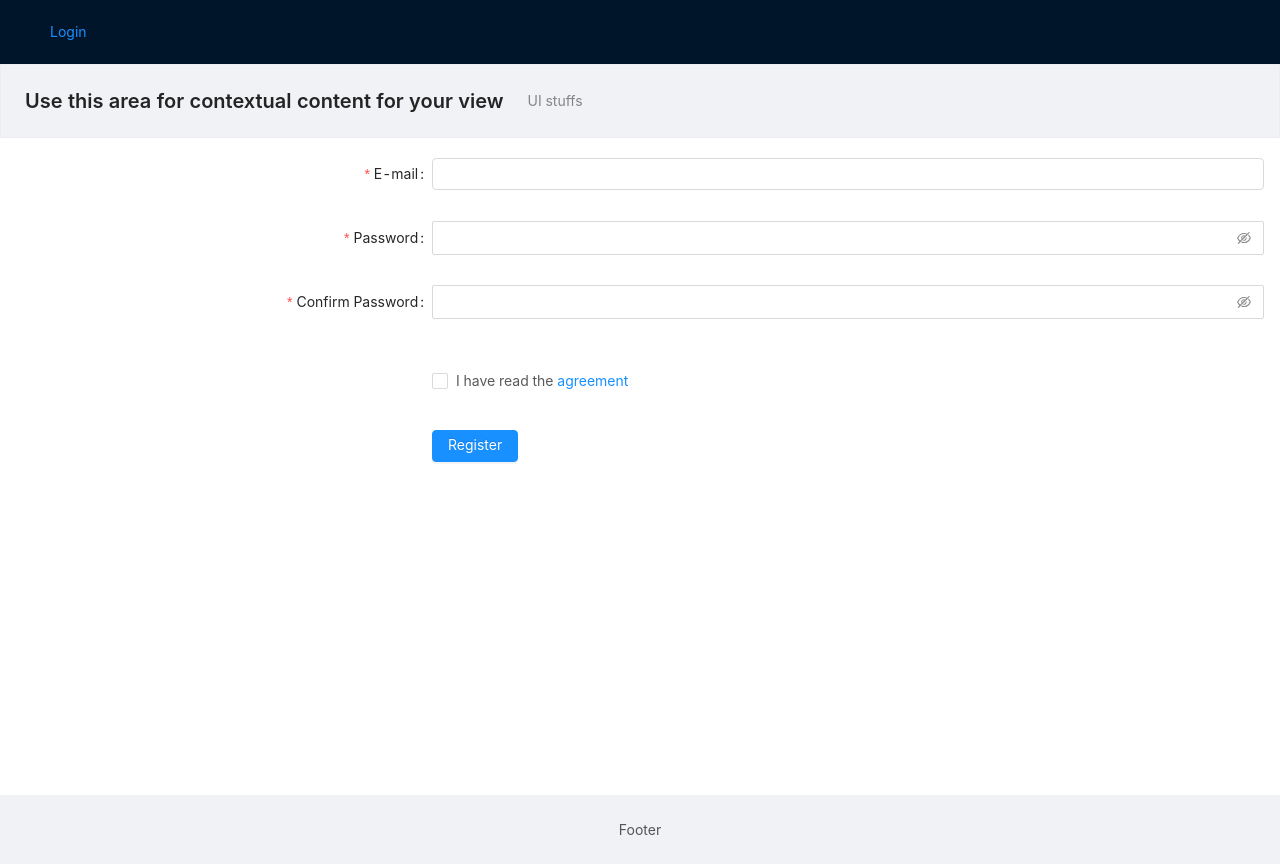
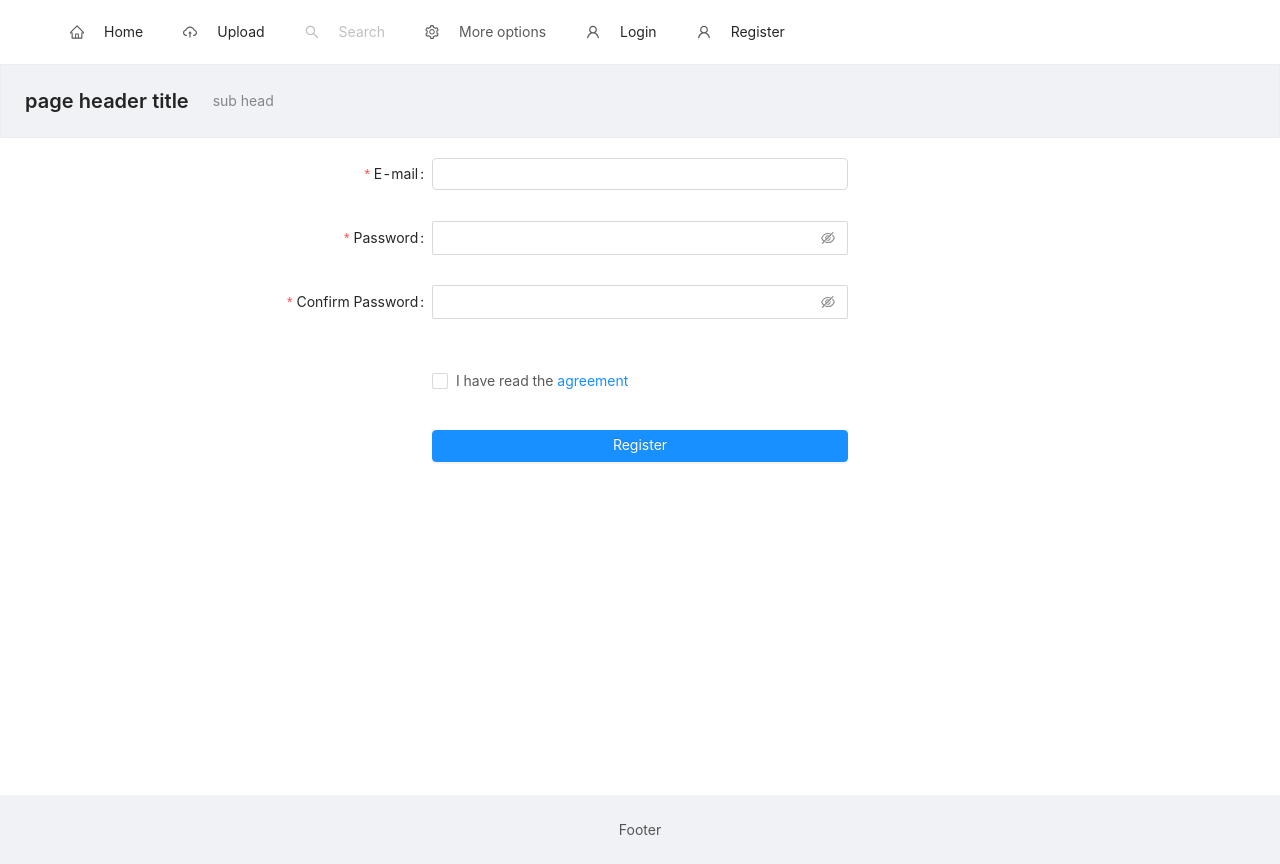
Before and after one commit to Jerkovic/starter-kit, a React app: page /register in a window 1280 px wide. Built offline with nearby package versions, Linux system fonts and the light colour scheme; no server answers.

Commit message:
dev progress

```diff
--- a/src/components/AppLayout.tsx
+++ b/src/components/AppLayout.tsx
@@ -4,6 +4,7 @@ const {Content, Footer, Header} = Layout;
 
 import {PageHeader} from "antd";
 import {Link} from "react-router-dom";
+import {AppMenu} from "./AppMenu";
 import {useAuth} from "./AuthProvider";
 
 interface AppLayoutProps {
@@ -15,15 +16,8 @@ export const AppLayout = (props: AppLayoutProps) => {
 
     return (
         <div>
-            <Header>
-                <div className="logo">
-                    {auth.currentUser ? (
-                        `${auth.currentUser.email}`
-                    ) : (
-                        <Link to={"/login"}>Login</Link>
-                    )}
-                    {auth.userDetails && auth.userDetails.logins}
-                </div>
+            <Header style={{background: "#fff"}}>
+                <AppMenu isMobile={false} />
             </Header>
             <Layout style={{minHeight: "100vh"}}>
                 <Layout>
@@ -31,8 +25,8 @@ export const AppLayout = (props: AppLayoutProps) => {
                         style={{
                             border: "1px solid rgb(235, 237, 240)"
                         }}
-                        title="Use this area for contextual content for your view"
-                        subTitle="UI stuffs"
+                        title="page header title"
+                        subTitle="sub head"
                     />
                     <Content
                         style={{
--- /dev/null
+++ b/src/components/AppMenu.tsx
@@ -0,0 +1,88 @@
+import {
+    CloudUploadOutlined,
+    HomeOutlined,
+    SearchOutlined,
+    SettingOutlined,
+    UserOutlined
+} from "@ant-design/icons";
+import {Menu} from "antd";
+import * as React from "react";
+import {Link, useHistory} from "react-router-dom";
+import firebaseWrapper from "../services/firebaseWrapper";
+import {useAuth} from "./AuthProvider";
+
+const {SubMenu} = Menu;
+
+export interface AppMenuProps {
+    isMobile: boolean;
+}
+
+export const AppMenu = (props: AppMenuProps) => {
+    const auth = useAuth();
+    const history = useHistory();
+    const [selected, setSelected] = React.useState("");
+
+    async function logout() {
+        await firebaseWrapper.logout();
+        history.push("/");
+    }
+
+    return (
+        <Menu selectedKeys={[selected]} mode="horizontal">
+            <Menu.Item key="mail" icon={<HomeOutlined translate={1} />}>
+                <Link to={"/"}>Home</Link>
+            </Menu.Item>
+            <Menu.Item
+                key="upload"
+                icon={<CloudUploadOutlined translate={1} />}>
+                <Link to={"/upload"}>Upload</Link>
+            </Menu.Item>
+            <Menu.Item
+                key="app"
+                disabled
+                icon={<SearchOutlined translate={1} />}>
+                Search
+            </Menu.Item>
+            <SubMenu
+                key="SubMenu"
+                icon={<SettingOutlined translate={1} />}
+                title="More options">
+                <Menu.ItemGroup title="Item 1">
+                    <Menu.Item key="setting:1">Option 1</Menu.Item>
+                    <Menu.Item key="setting:2">Option 2</Menu.Item>
+                </Menu.ItemGroup>
+                <Menu.ItemGroup title="Item 2">
+                    <Menu.Item key="setting:3">Option 3</Menu.Item>
+                    <Menu.Item key="setting:4">Option 4</Menu.Item>
+                </Menu.ItemGroup>
+            </SubMenu>
+            {auth.currentUser ? (
+                <SubMenu
+                    key="user-menu"
+                    icon={<UserOutlined translate={1} />}
+                    title={auth.currentUser.email}>
+                    <Menu.ItemGroup>
+                        <Menu.Item key="nav-profile">Profile</Menu.Item>
+                        <Menu.Item key="nav-set">Settings</Menu.Item>
+                        <Menu.Item key="nav-logout" onClick={logout}>
+                            Logout
+                        </Menu.Item>
+                    </Menu.ItemGroup>
+                </SubMenu>
+            ) : (
+                <>
+                    <Menu.Item
+                        key="login"
+                        icon={<UserOutlined translate={1} />}>
+                        <Link to={"/login"}>Login</Link>
+                    </Menu.Item>
+                    <Menu.Item
+                        key="register"
+                        icon={<UserOutlined translate={1} />}>
+                        <Link to={"/register"}>Register</Link>
+                    </Menu.Item>
+                </>
+            )}
+        </Menu>
+    );
+};
--- a/src/components/AuthProvider.tsx
+++ b/src/components/AuthProvider.tsx
@@ -34,15 +34,8 @@ export const AuthProvider = (props: AuthProviderProps) => {
         const unsubscribe = firebaseWrapper.auth.onAuthStateChanged(
             (user: firebase.User | null) => {
                 setCurrentUser(firebaseWrapper.auth.currentUser);
-                if (user) {
-                    firebaseWrapper
-                        .getUserProfile()
-                        .then((d: firebase.firestore.DocumentSnapshot<any>) => {
-                            setUserDetails({logins: d.data().logins});
-                        });
-                } else {
-                    setUserDetails(null);
-                }
+                // todo try to load user profile
+                setUserDetails(null);
                 setPending(false);
             }
         );
--- /dev/null
+++ b/src/components/Breakpoints.tsx
@@ -0,0 +1,23 @@
+import {Grid, Tag} from "antd/es";
+import React from "react";
+
+const {useBreakpoint} = Grid;
+
+const Breakpoints = () => {
+    const screens = useBreakpoint();
+
+    return (
+        <div>
+            Current break point:
+            {Object.entries(screens)
+                .filter((screen) => !!screen[1])
+                .map((screen) => (
+                    <Tag color="blue" key={screen[0]}>
+                        {screen[0]}
+                    </Tag>
+                ))}
+        </div>
+    );
+};
+
+export default Breakpoints;
--- a/src/components/RegistrationForm.tsx
+++ b/src/components/RegistrationForm.tsx
@@ -1,9 +1,8 @@
 import {Button, Checkbox, Form, Input} from "antd";
-import {message} from "antd/es";
+import {message, notification} from "antd/es";
 import React from "react";
-import {useHistory, Redirect} from "react-router-dom";
+import {useHistory} from "react-router-dom";
 import firebaseWrapper from "../services/firebaseWrapper";
-import {useAuth} from "./AuthProvider";
 
 const formItemLayout = {
     labelCol: {
@@ -11,7 +10,7 @@ const formItemLayout = {
         xs: {span: 24}
     },
     wrapperCol: {
-        sm: {span: 16},
+        sm: {span: 8},
         xs: {span: 24}
     }
 };
@@ -19,7 +18,7 @@ const tailFormItemLayout = {
     wrapperCol: {
         sm: {
             offset: 8,
-            span: 16
+            span: 8
         },
         xs: {
             offset: 0,
@@ -31,20 +30,31 @@ const tailFormItemLayout = {
 export const RegistrationForm = () => {
     const [form] = Form.useForm();
     const history = useHistory();
-    const auth = useAuth();
+    const [submitted, setSubmitted] = React.useState(false);
+
+    const openNotification = () => {
+        notification.open({
+            description: "This is the content of the notification",
+            message: "Account",
+            onClick: () => {
+                console.log("Notification Clicked!");
+            }
+        });
+    };
 
     const onFinish = (values: any) => {
+        setSubmitted(true);
         firebaseWrapper
             .register(values.email, values.password)
             .then(() => {
                 history.push("/login");
+                openNotification();
             })
-            .catch((e) => message.error(e.message));
+            .catch((e) => {
+                setSubmitted(false);
+                message.error(e.message);
+            });
     };
-
-    if (auth.currentUser) {
-        return <Redirect to="/" />;
-    }
 
     return (
         <Form
@@ -122,7 +132,11 @@ export const RegistrationForm = () => {
                 </Checkbox>
             </Form.Item>
             <Form.Item {...tailFormItemLayout}>
-                <Button type="primary" htmlType="submit">
+                <Button
+                    block
+                    loading={submitted}
+                    type="primary"
+                    htmlType="submit">
                     Register
                 </Button>
             </Form.Item>
--- a/src/views/Home.tsx
+++ b/src/views/Home.tsx
@@ -1,9 +1,9 @@
-import {Button, Spin} from "antd/es";
-import Title from "antd/es/typography/Title";
+import {Progress, Spin} from "antd/es";
 import * as React from "react";
 import {useCollection} from "react-firebase-hooks/firestore";
 import {Link, useHistory} from "react-router-dom";
 import {useAuth} from "../components/AuthProvider";
+import Breakpoints from "../components/Breakpoints";
 import firebaseWrapper from "../services/firebaseWrapper";
 import {DynamicFieldSet} from "./DynamicFieldSet";
 
@@ -17,32 +17,16 @@ export const Home = () => {
         }
     );
 
-    async function logout() {
-        await firebaseWrapper.logout();
-        history.push("/");
-    }
-
     return (
         <div>
-            <Title level={3}>Home</Title>
-            <Link to={`/upload`}>
-                <Button type="primary">Upload</Button>
-            </Link>
-            <Link to={`/register`}>
-                <Button type="default">Register</Button>
-            </Link>
-            <div>
+            <Breakpoints />
+            <Progress type="circle" percent={30} width={80} />
             <DynamicFieldSet />
             {error && <strong>Error: {JSON.stringify(error)}</strong>}
             {loading && <Spin />}
             {value && (
                 <span>
-                        {auth.currentUser && (
-                            <span>{auth.currentUser.email}</span>
-                        )}
-                        <Button type="primary" onClick={logout}>
-                            Logout
-                        </Button>
+                    {auth.currentUser && <span>{auth.currentUser.email}</span>}
                     {value.docs.map((doc) => (
                         <React.Fragment key={doc.id}>
                             {JSON.stringify(doc.data())},{" "}
@@ -51,6 +35,5 @@ export const Home = () => {
                 </span>
             )}
         </div>
-        </div>
     );
 };
--- a/src/views/Login.tsx
+++ b/src/views/Login.tsx
@@ -21,43 +21,23 @@ export const Login = () => {
 
     async function login() {
         try {
-            const credentials = await firebaseWrapper.login(email, password);
-            // await increaseLogin(credentials.user);
-            history.push("/");
+            await firebaseWrapper.login(email, password);
         } catch (error) {
             console.log(error);
             throw error;
         }
     }
 
-    async function increaseLogin(user: firebase.User | null) {
-        if (!user) {
-            return;
-        }
-        const profile = await firebaseWrapper.db
-            .collection("users")
-            .doc(user.uid)
-            .get();
-
-        if (profile && profile.exists) {
-            const inc1 = firebase.firestore.FieldValue.increment(1);
-            await profile.ref.update({
-                logins: inc1
-            });
-        } else {
-            await firebaseWrapper.db
-                .collection("users")
-                .doc(user.uid)
-                .set({logins: 1});
-        }
-    }
-
     const onFinish = (values: any) => {
         setSubmitted(true);
         login()
-            .then()
-            .catch((e) => message.error(e.message))
-            .finally(() => setSubmitted(false));
+            .then(() => {
+                history.push("/");
+            })
+            .catch((e) => {
+                setSubmitted(false);
+                message.error(e.message);
+            });
     };
 
     const onFinishFailed = (errorInfo: any) => {
```
Also changed, not shown: 1 other file (tests, documents, lock files or other folders). Lines whose indentation alone changed are shown as unchanged.
